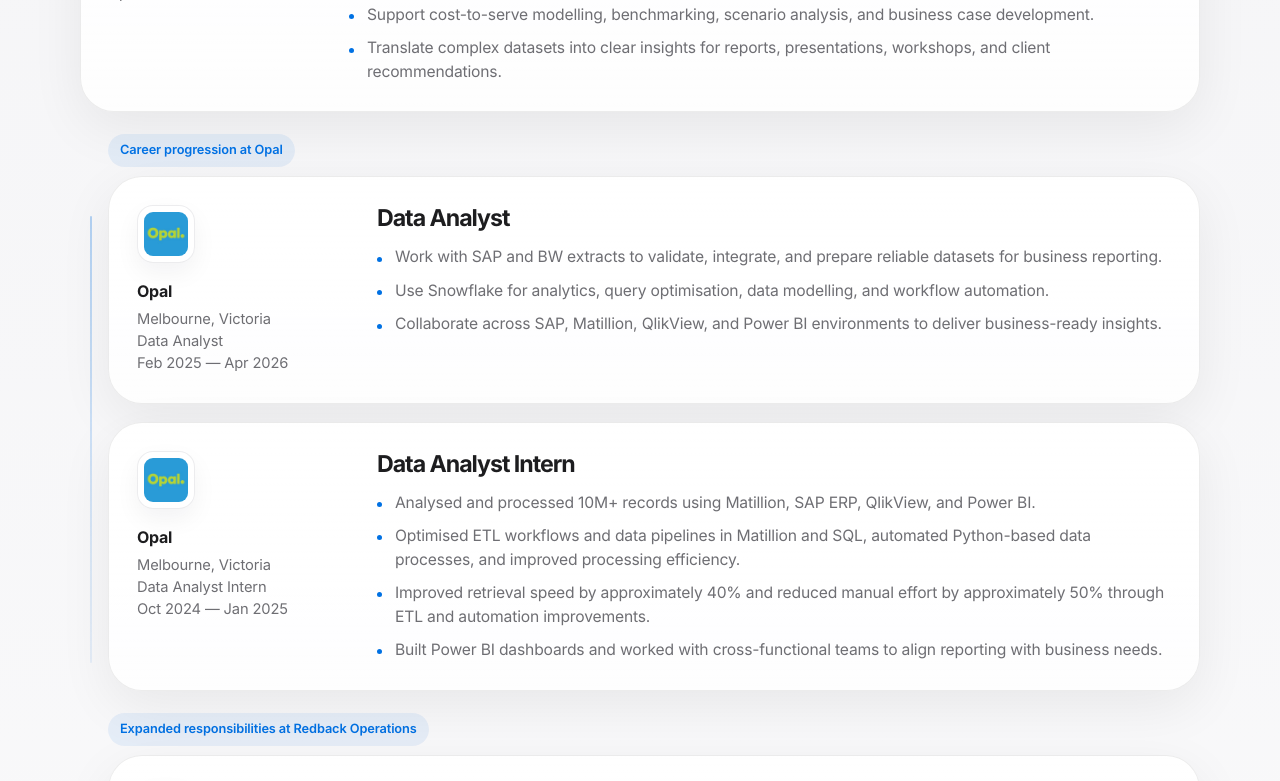
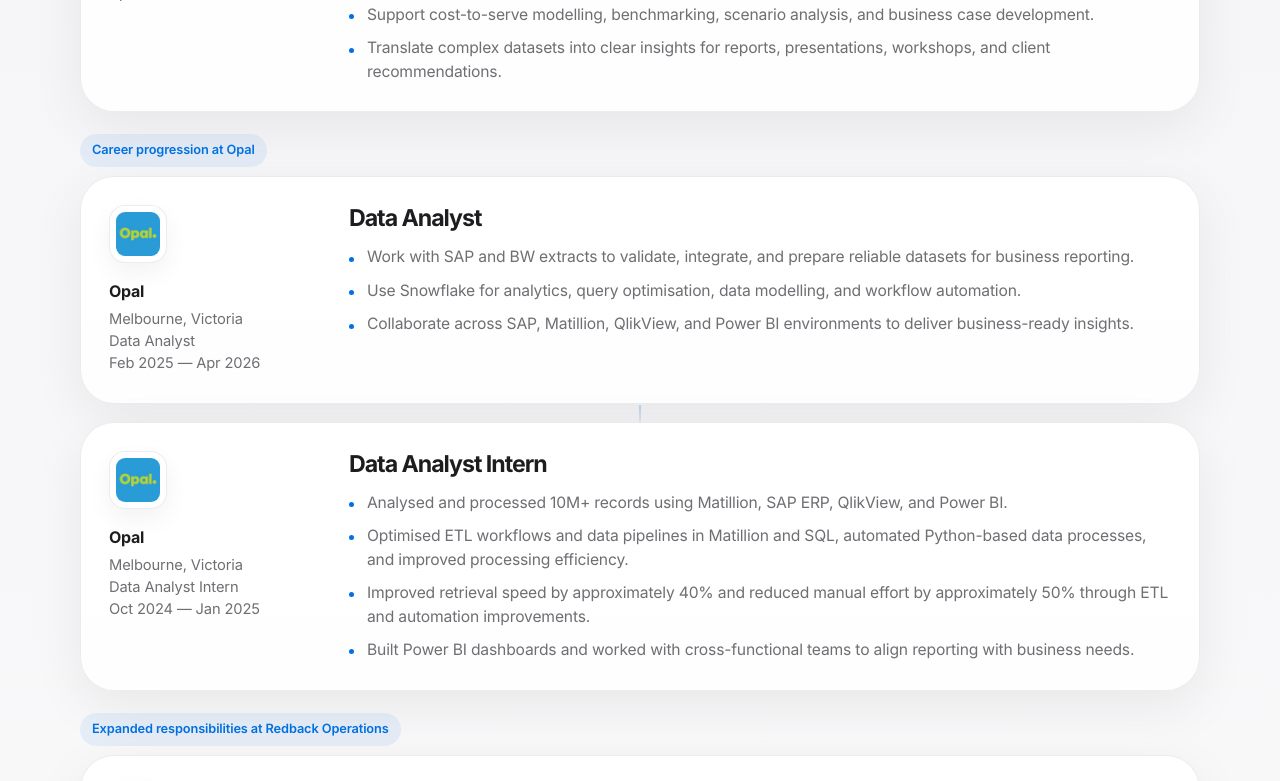
Before and after one commit to omdave2004/github-portfolio, a plain HTML site: page index.html in a window 1280 px wide. Shown: the part 3556-4337 px from the top of the page. Drawn offline with Linux system fonts and the light colour scheme.

Commit message:
Update index.html

```diff
--- a/index.html
+++ b/index.html
@@ -622,13 +622,13 @@
       display: grid;
       gap: 18px;
       padding-top: 42px;
-      padding-left: 28px;
+      padding-left: 0;
     }
 
     .role-stack-label {
       position: absolute;
       top: 0;
-      left: 28px;
+      left: 0;
       display: inline-flex;
       align-items: center;
       padding: 7px 12px;
@@ -641,15 +641,7 @@
     }
 
     .role-stack::before {
-      content: "";
-      position: absolute;
-      left: 10px;
-      top: 82px;
-      bottom: 28px;
-      width: 2px;
-      border-radius: 999px;
-      background: linear-gradient(180deg, rgba(0, 113, 227, 0.28), rgba(0, 113, 227, 0.08));
-      z-index: 0;
+      display: none;
     }
 
     .role-stack .role {
@@ -657,8 +649,17 @@
       z-index: 1;
     }
 
-    .role-stack .role::before {
-      display: none;
+    .role-stack .role + .role::before {
+      content: "";
+      position: absolute;
+      left: 50%;
+      top: -18px;
+      width: 2px;
+      height: 18px;
+      border-radius: 999px;
+      background: linear-gradient(180deg, rgba(0, 113, 227, 0.26), rgba(0, 113, 227, 0.08));
+      transform: translateX(-50%);
+      z-index: 0;
     }
 
     .role {
```
